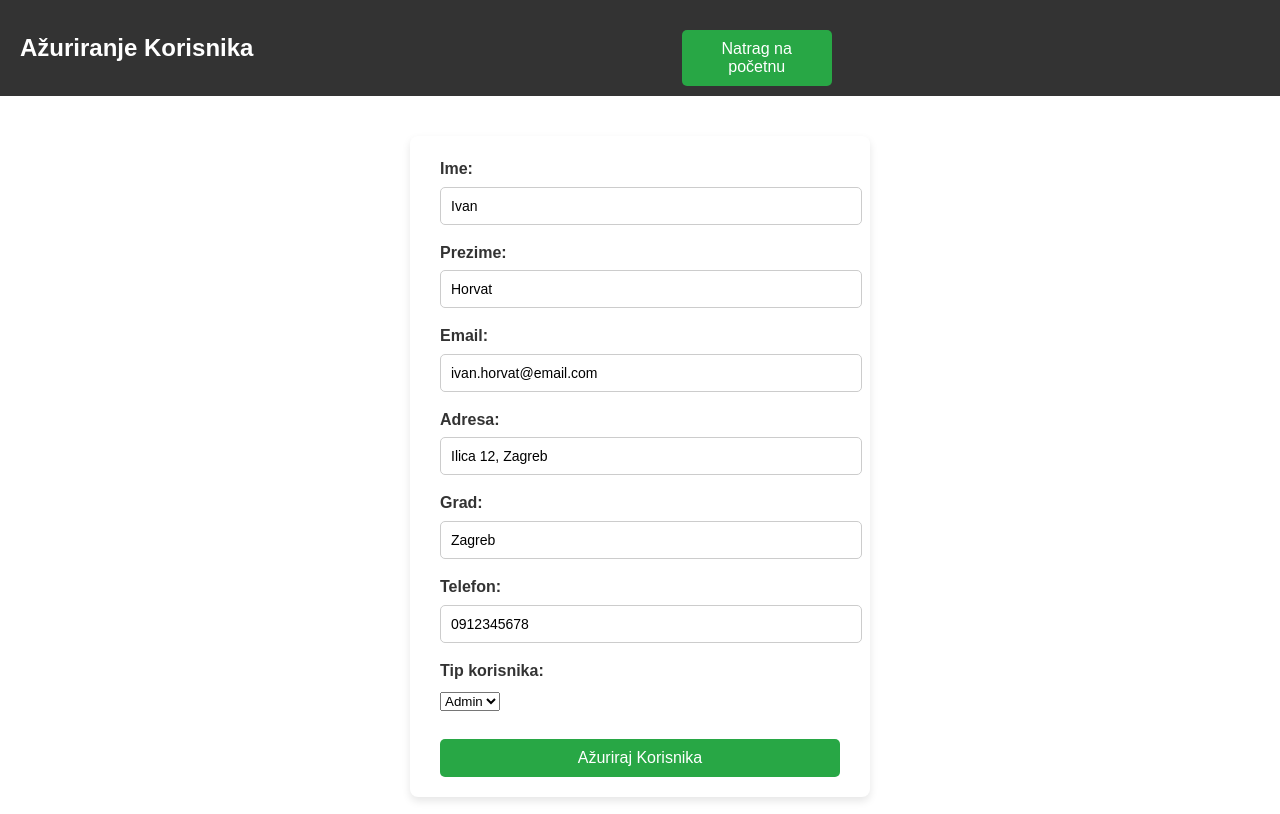
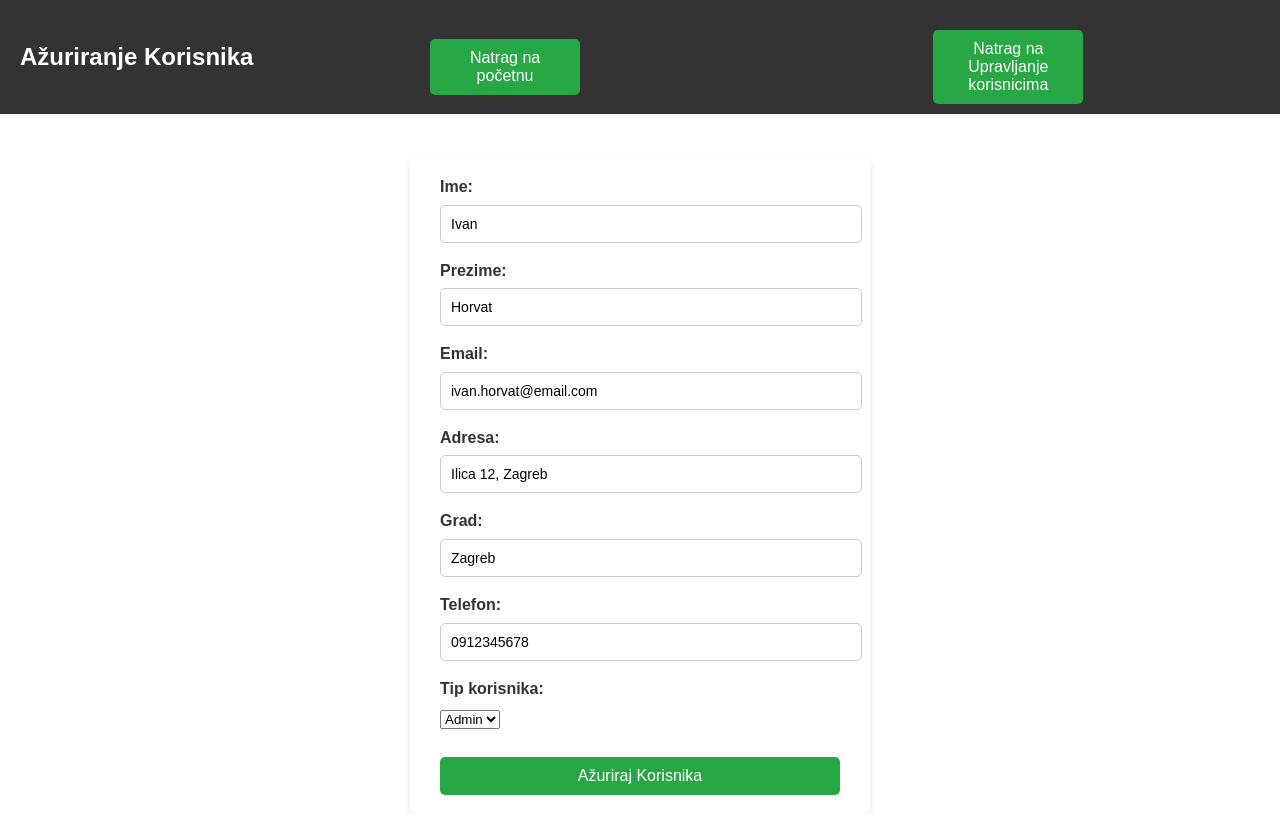
Before and after one commit to Tim4projekt/Webshop-Database, a Flask app: page /azuriraj_korisnika/1 in a window 1280 px wide. Shown: the top 814 px of the page. Run offline with Flask 3, Linux system fonts and the light colour scheme; data comes from the database, SQL or seed files in the repository; some libraries are stand-ins or nearby versions.

Commit message:
Update azuriraj_korisnika.html

```diff
--- a/webshop/templates/azuriraj_korisnika.html
+++ b/webshop/templates/azuriraj_korisnika.html
@@ -9,6 +9,7 @@
     <header>
         <h1>Ažuriranje Korisnika</h1>
         <button class="back-button" onclick="location.href='/'">Natrag na početnu</button>
+        <button class="back-button" onclick="location.href='/upravljanje_korisnicima'">Natrag na Upravljanje korisnicima</button>
     </header>
 
     <form method="POST" action="/azuriraj_korisnika/{{ korisnik[0] }}">
```
